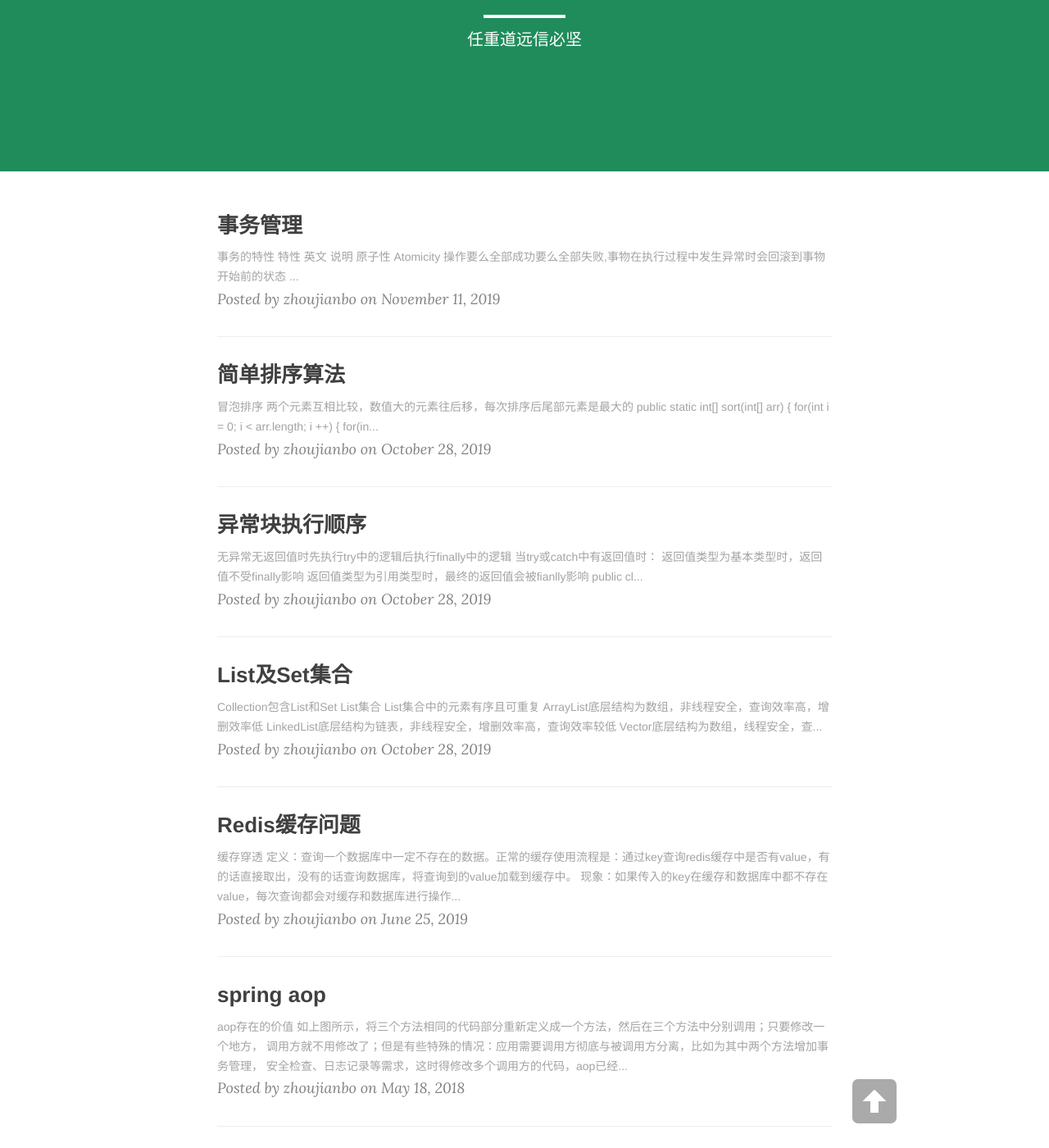
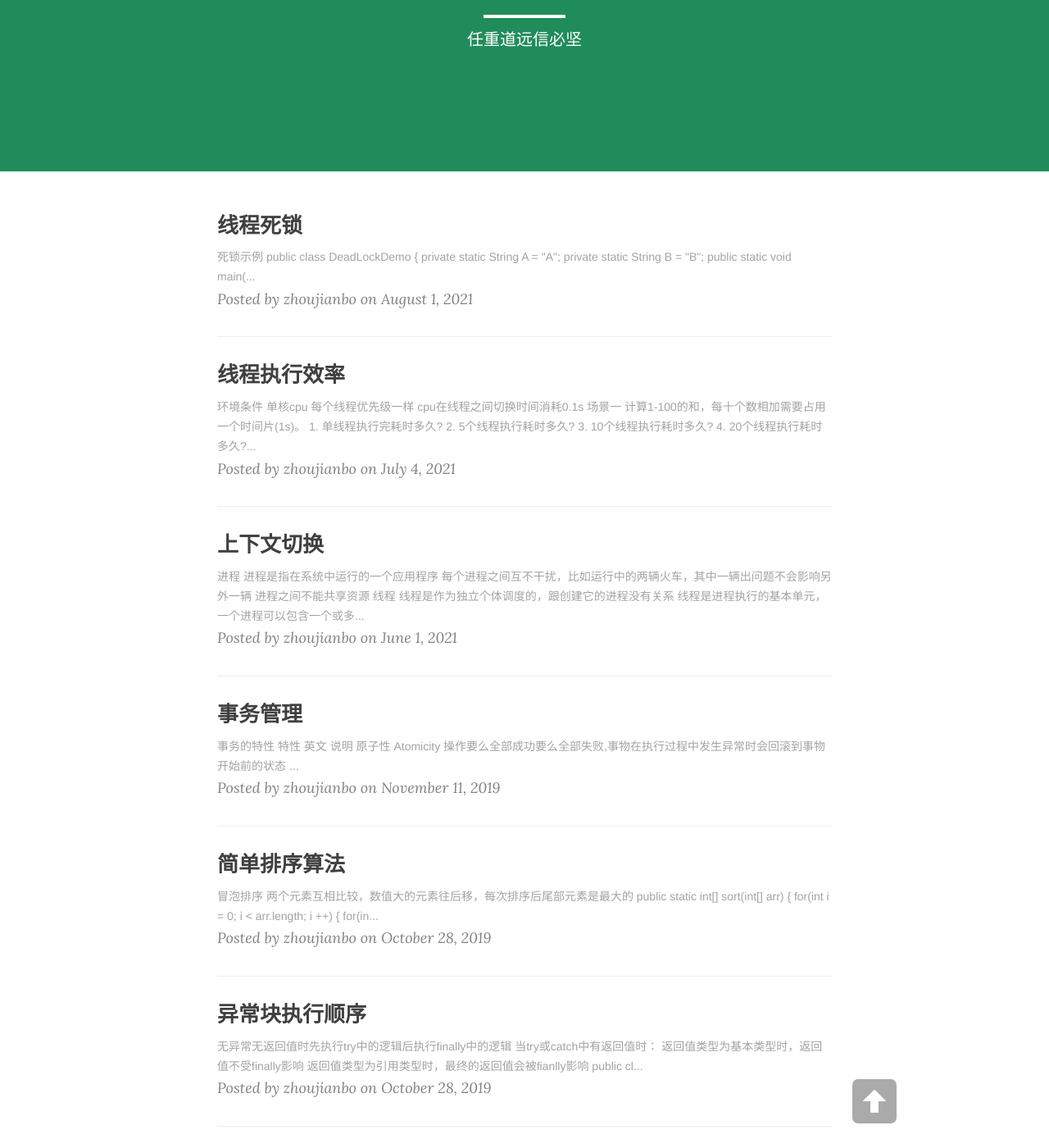
Before and after one commit to ZhouJianBoPro/ZhouJianBoPro.github.io, a Jekyll site: the page built from index.html, in a window 1280 px wide and 1400 px high, scrolled down 219 px. Shown: the whole window at 82% size. Built offline with Jekyll 4.4.1, drawn with Linux system fonts in a browser that asks for light colours; nearby versions of some CDN libraries; the list of posts is cut into pages by our own code; some of the changed text lies outside the part shown.

Commit message:
新增文件

````diff
--- /dev/null
+++ b/_posts/2021-06-01-time-slice.md
@@ -0,0 +1,33 @@
+---
+layout: post
+title: 上下文切换
+date: 2021-06-01
+tags: [并发编程]
+---
+
+##### 进程
+
+- 进程是指在系统中运行的一个应用程序
+- 每个进程之间互不干扰，比如运行中的两辆火车，其中一辆出问题不会影响另外一辆
+- 进程之间不能共享资源
+
+##### 线程
+
+- 线程是作为独立个体调度的，跟创建它的进程没有关系
+
+- 线程是进程执行的基本单元，一个进程可以包含一个或多个线程
+- 一辆火车(进程)中有多节车厢(线程)，如果其中一节车厢崩溃将影响整列火车
+- 线程之间可以共享资源
+- 多线程从宏观上看是多个线程同时执行任务，微观上其实是cpu通过时间片算法来循环执行任务，因为时间片很短，让我们感觉是多个线程同时执行的
+
+##### 时间片
+
+- 时间片是cpu分配给每个线程的时间段，该时间片通常很短，在几十毫秒
+- 任一时刻只能有一个线程获取cpu的控制权，时间片执行完将会释放cpu控制权，供其他线程获取
+- 多线程在切换时间片时让更多的线程拥有获取cpu控制权的几率
+
+##### 上线文切换
+
+- cpu在执行完一个时间片后或时间片内任务已执行完会切换到下个任务
+- 任务切换前会保存该任务的状态，下次切换到该任务时可以再次加载该任务
+- 任务状态的保存至下个任务的加载是一次上下文的切换
--- /dev/null
+++ b/_posts/2021-07-04-thread-efficiency.md
@@ -0,0 +1,68 @@
+---
+layout: post
+title: 线程执行效率
+date: 2021-07-04
+tags: [并发编程]
+---
+
+**环境条件**
+
+- 单核cpu
+- 每个线程优先级一样
+- cpu在线程之间切换时间消耗0.1s
+
+**场景一**
+
+```html
+计算1-100的和，每十个数相加需要占用一个时间片(1s)。
+1. 单线程执行完耗时多久?
+2. 5个线程执行耗时多久?
+3. 10个线程执行耗时多久?
+4. 20个线程执行耗时多久?
+
+1. 单线程100 / 10 = 10s
+2. 每个线程占用两个时间片，总共10个时间片执行完成，时间片耗时10s; 线程之间切换9次，线程切换耗时0.1 * 9 = 0.9， 总耗时10 + 0.9 = 10.9s
+3. 每个线程占用一个时间片，总共10个时间片执行完成，时间片耗时10s; 线程之间切换9次，线程切换耗时0.1 * 9 = 0.9， 总耗时10 + 0.9 = 10.9s
+4. 每个线程占用0.5个时间片，时间片耗时10s; 线程之间切换19次，线程切换耗时0.1 * 19 = 1.9，总耗时10 + 1.9 = 11.9s
+```
+
+**场景二**
+
+```htm
+计算1-100的和，每十个数相加需要占用一个时间片(1s), 同时需要在本地文件记一次数(写文件io阻塞)，每次计数耗时2s。
+1. 单线程执行完耗时多久?
+2. 5个线程执行耗时多久?
+3. 10个线程执行耗时多久?
+4. 20个线程执行耗时多久?
+
+1. 单线程(1 + 2) * 10 = 30s
+2. 每个线程需要处理20次计算 + 2次写文件。
+第一轮线程切换（计算）：5 + 0.4(线程切换) = 5.4s;
+第二轮线程切换（写文件）：io阻塞让出cpu， 直接进行线程之间的切换,线程切换4次，再加上第一轮至第二轮的切换，总共切换5次，第二轮耗时：0.5s;
+第一个线程计算完写文件需要再阻塞2 -0.5 = 1.5s才会进行第三轮的线程切换；
+第三轮线程切换：线程计算 + 线程切换 = 5s + 0.4s = 5.4s;
+第四轮线程切换(写文件)：io阻塞，直接进行线程切换，耗时0.5s;
+最后一个线程完成写文件(阻塞)需要2s，继续阻塞2s;
+总耗时：第一轮计算线程切换5.4s + 第二轮线程切换0.5s + 第一轮计算完写文件1.5s + 第三轮计算线程切换5.4s + 第四轮线程切换0.5s + 线程写文件2s = 15.3s
+3. 第一轮线程切换（计算）：10 * 1 + 0.1 * 9 = 10.9s
+第二轮线程切换(写文件)：再加上第一轮至第二轮的切换一次 + 线程之前切换9次 = 10 * 0.1 = 1s
+最后一个线程文件写阻塞2 - 1 = 1s
+总耗时：10.9 + 1 + 1 = 12.9s
+4. 第一轮线程切换(计算)：单个线程计算0.5s，写文件阻塞, 线程之间切换19次；耗时0.5 * 20 + 19 * 0.1 = 11.9s
+所有线程阻塞，cpu不再分配资源给线程，等待最后一个线程写文件阻塞2s
+总耗时：11.9 + 2 = 13.9s
+```
+
+**总结**
+
+1. 线程之间切换消耗资源
+2. 多线程并行执行效率不一定比串行执行效率高
+3. 多线程并发执行时需要根据业务场景设定线程数量
+4. 处理io阻塞任务时可考虑使用多线程，比如ftp读写文件
+5. io阻塞不占用cpu
+
+**多线程使用场景**
+
+1. 多线程异步处理任务：处理耗时并且不要立刻知道结果的任务
+2. 多线程分布式计算：比如处理耗时任务，可以将任务切割成若干个小任务，然后开启多个线程处理这些任务。如多线程下载文件，写日志，按目录清理文件等
+3. tomcat内部采用多线程处理请求
--- /dev/null
+++ b/_posts/2021-08-01-thread-dead-lock.md
@@ -0,0 +1,60 @@
+---
+layout: post
+title: 线程死锁
+date: 2021-08-01
+tags: [并发编程]
+---
+
+**死锁示例**
+
+```java
+public class DeadLockDemo {
+
+    private static String A = "A";
+
+    private static String B = "B";
+
+    public static void main(String[] args) {
+        deadLock();
+    }
+
+    private static void deadLock() {
+
+        Thread t1 = new Thread(() -> {
+            synchronized (A) {
+                try {
+                    Thread.currentThread().sleep(2000);
+                } catch (InterruptedException e) {
+                    e.printStackTrace();
+                }
+                synchronized (B) {
+                    System.out.println("1");
+                }
+            }
+        });
+
+        Thread t2 = new Thread(() -> {
+            synchronized (B) {
+                synchronized (A) {
+                    System.out.println("2");
+                }
+            }
+        });
+
+        t1.start();
+        t2.start();
+    }
+}
+```
+
+**产生死锁原因**
+
+```html
+线程之间竞争多个资源，其中一线程抢占到，比如t1线程抢占到A资源，t2线程抢占到B资源，此时t1线程想去抢占B资源，t2线程未释放B资源，t2线程去抢占A资源，t1线程未释放A资源;；此时造成t1、t2线程无法都处于资源获取状态无法释放自身获得的锁导致死锁
+```
+
+**避免死锁的方法**
+
+- 避免一个线程获取多个锁
+- 避免一个线程在获取到锁后尝试占用其他资源
+- 尝试使用定时锁Lock.tryLock(timeout)来代替内部锁
````
Also changed, not shown: _posts/2018-05-07-distribute-lock.md (+1 -1 lines), _posts/2018-05-09-hashMap.md (+1 -1 lines), _posts/2019-10-28-collection.md (+1 -1 lines).
